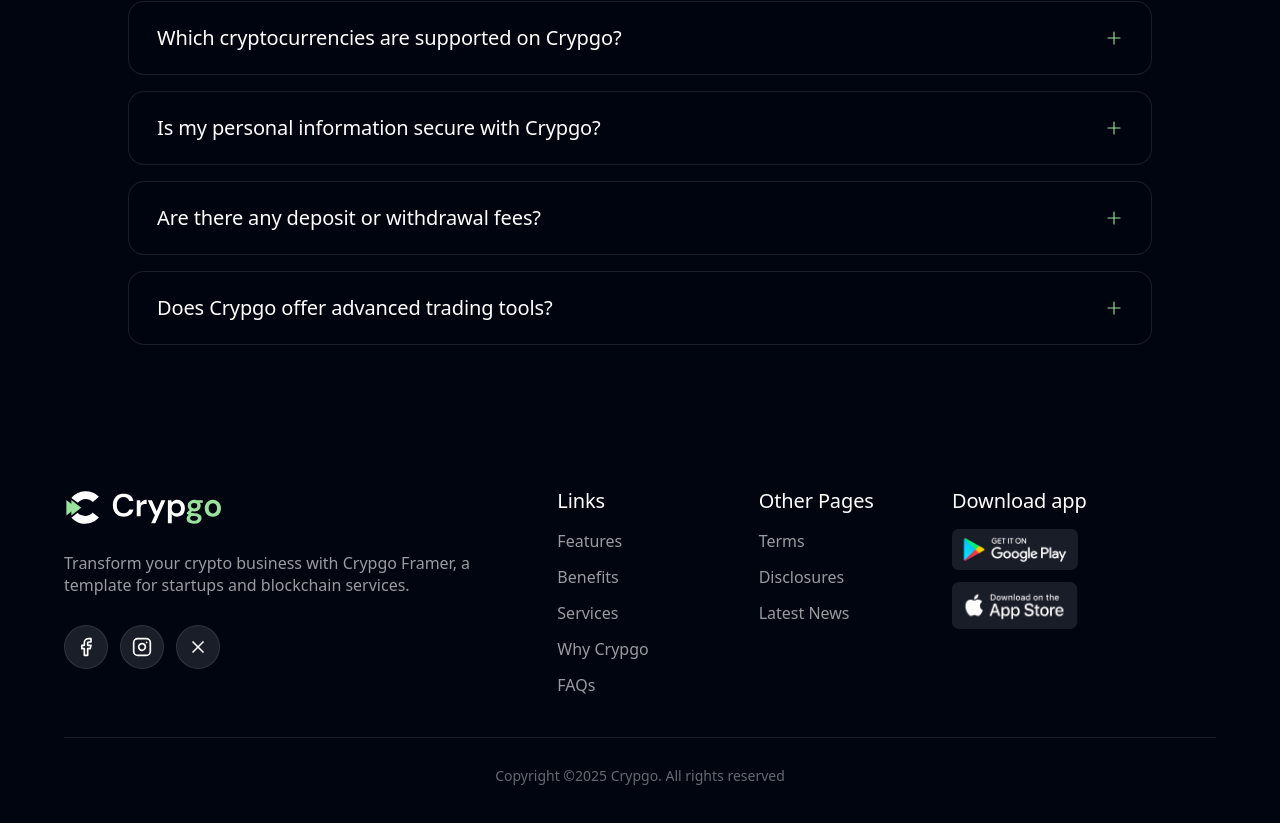
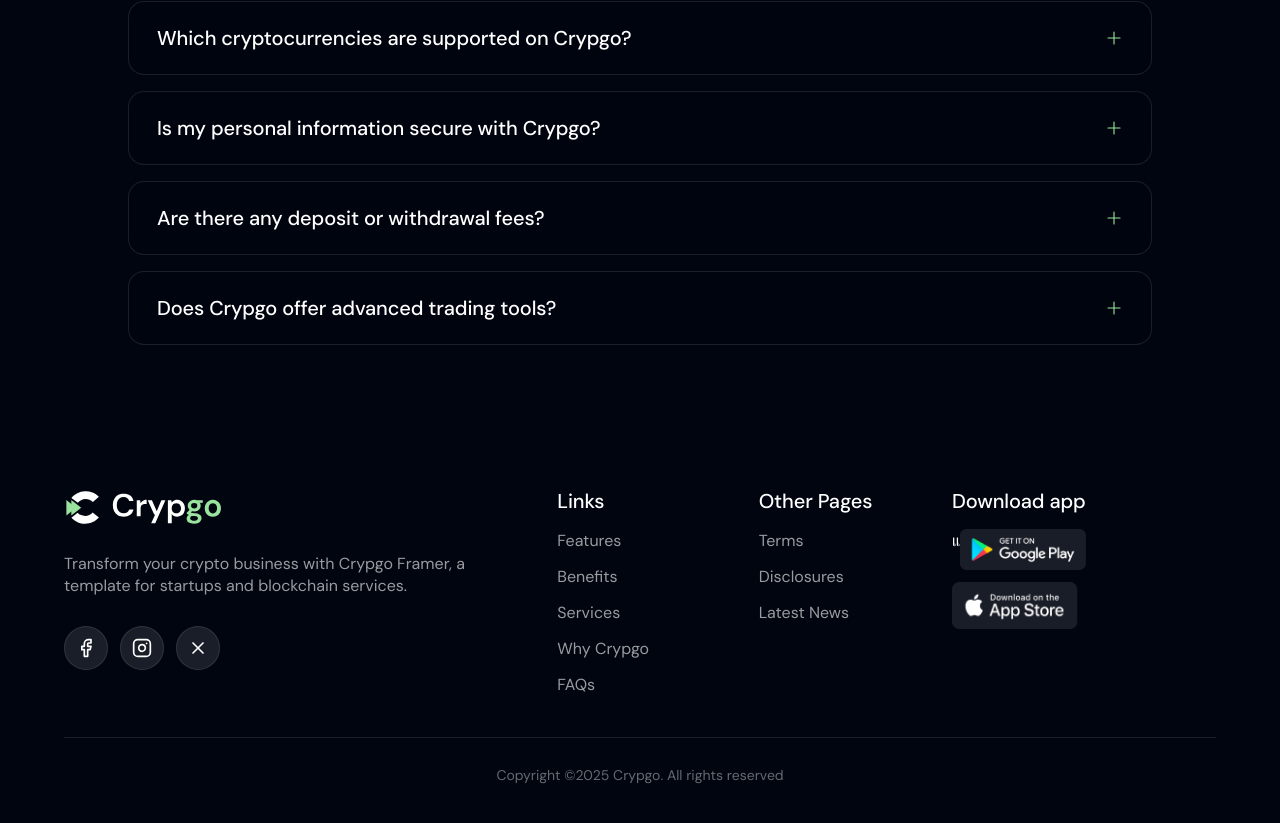
Before and after one commit to zahidhasanemran/crypto-landing-page, a Next.js app: page / in a window 1280 px wide. Shown: the part 6197-7020 px from the top of the page. Built offline with nearby package versions, Linux system fonts and the light colour scheme.

Commit message:
font issue fix

```diff
--- a/src/app/layout.tsx
+++ b/src/app/layout.tsx
@@ -1,15 +1,13 @@
 import type { Metadata } from "next"
-import { DM_Sans, Geist_Mono } from "next/font/google"
+import localFont from "next/font/local"
 import "./globals.css"
 
-const dmSans = DM_Sans({
+const dmSans = localFont({
+  src: "./fonts/dm-sans-latin-var.woff2",
   variable: "--font-dm-sans",
-  subsets: ["latin"],
-})
-
-const geistMono = Geist_Mono({
-  variable: "--font-geist-mono",
-  subsets: ["latin"],
+  display: "swap",
+  weight: "100 900",
+  style: "normal",
 })
 
 export const metadata: Metadata = {
@@ -25,7 +23,7 @@ export default function RootLayout({
   return (
     <html lang="en">
       <body
-        className={`${dmSans.variable} ${geistMono.variable} font-dm antialiased`}
+        className={`${dmSans.variable} ${dmSans.className} font-dm antialiased`}
       >
         {children}
       </body>
--- a/src/components/shared/Footer.tsx
+++ b/src/components/shared/Footer.tsx
@@ -114,7 +114,7 @@ const Footer = () => {
               </Heading>
 
               <div className="mt-4 flex max-w-52 flex-col gap-3">
-                <Link href="#" className="inline-flex">
+                <Link href="#" className="inline-flex">แ
                   <Image
                     src="/images/google-play-btn.png"
                     alt="Get it on Google Play"
@@ -141,6 +141,9 @@ const Footer = () => {
               Copyright ©2025 Crypgo. All rights reserved
             </Text>
           </div>
+
+
+
         </div>
       </div>
     </footer>
```
